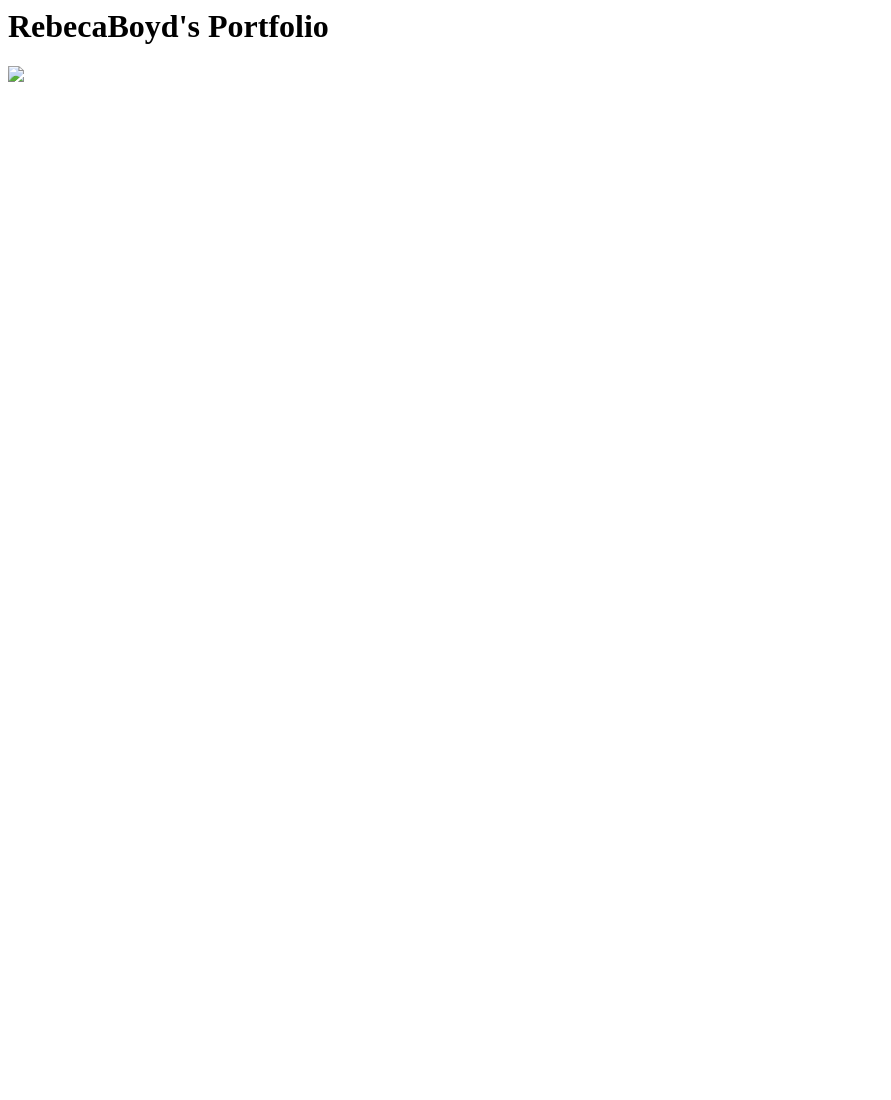
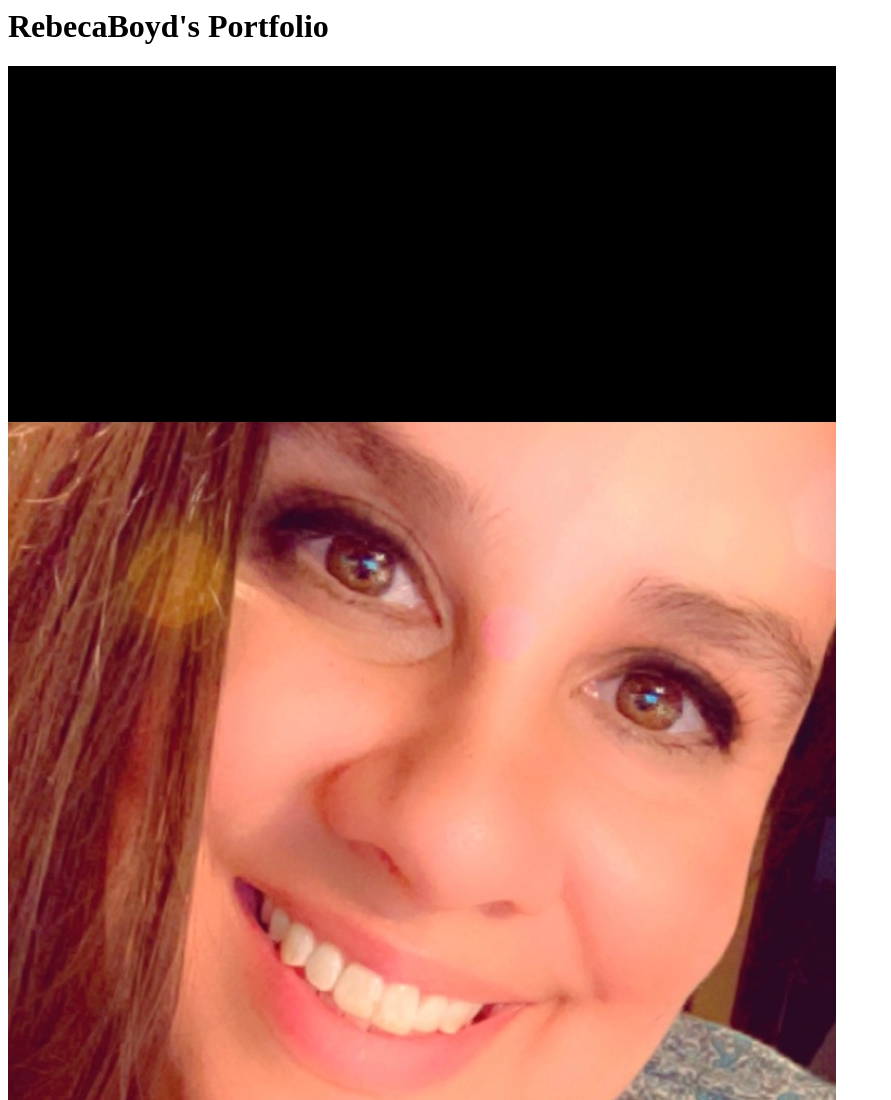
Before and after one commit to RebecaBoyd/rebecaboyd.github.io, a plain HTML site: page index.html in a window 1280 px wide. Shown: the top 1100 px of the page, without its empty margins (0-891 px from the left). Before the commit the page ends 800 px from the top, so only its background shows below. Drawn offline with Linux system fonts and the light colour scheme.

Commit message:
Update index.html

```diff
--- a/index.html
+++ b/index.html
@@ -1,4 +1,4 @@
 <html>
   <h1> RebecaBoyd's Portfolio</h1>
-  <img src=/"8641BA90-A267-4221-B463-E877F9D23A9F_1_100_o.jpeg">
+  <img src="8641BA90-A267-4221-B463-E877F9D23A9F_1_100_o.jpeg">
 </html>
```
